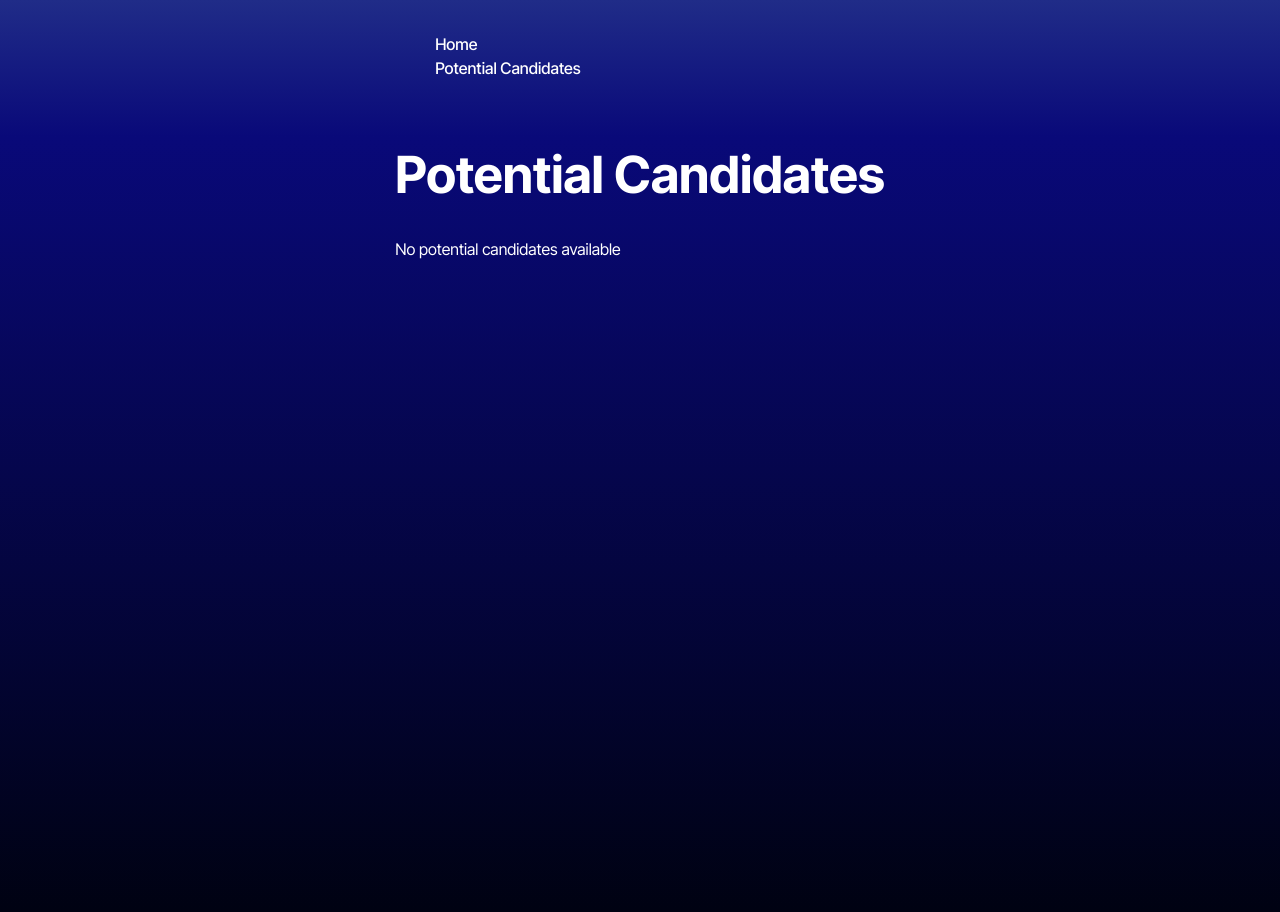
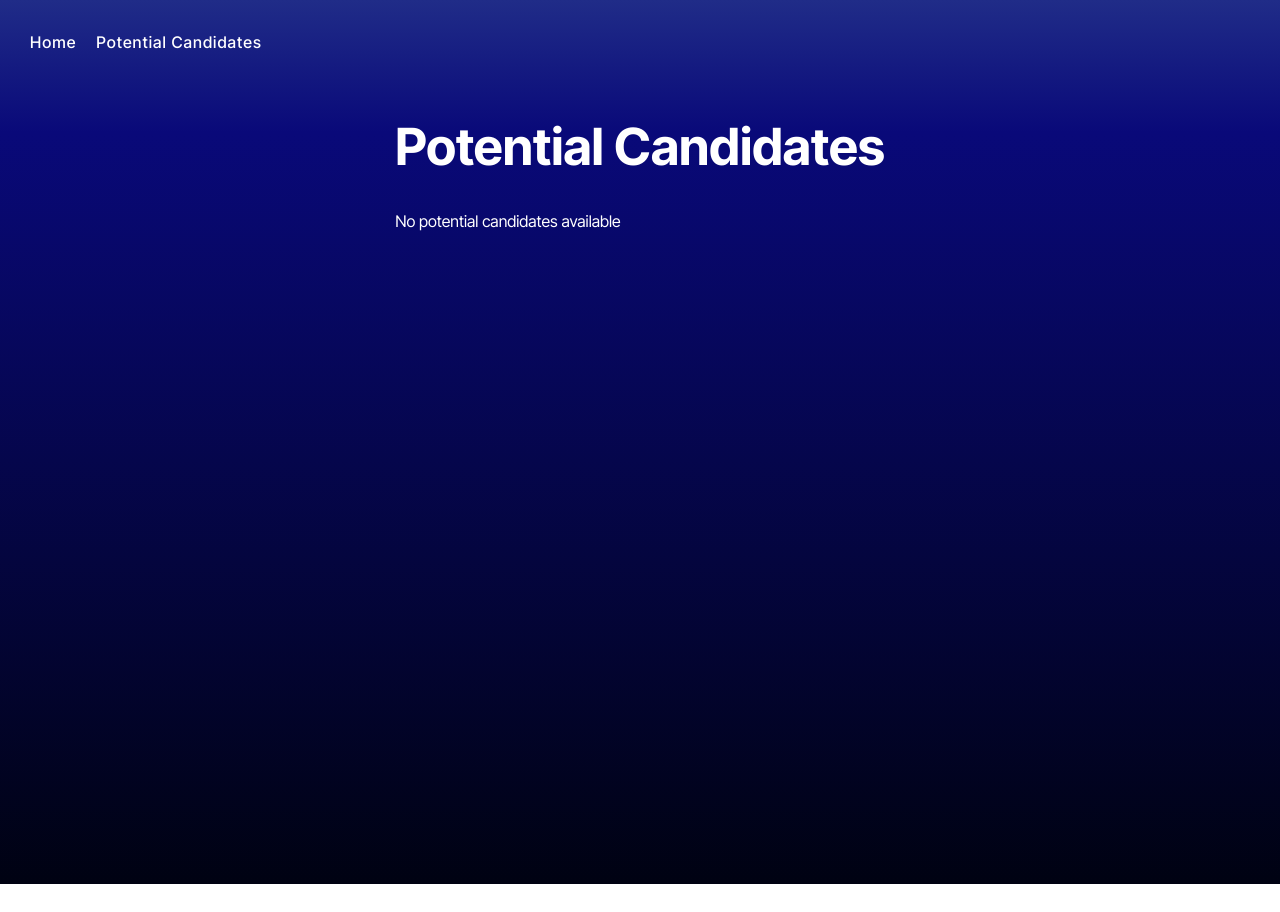
Before and after one commit to RaeOfChey/GitHired, a React (Vite) app: page /SavedCandidates in a window 1280 px wide. After the commit the page ends 884 px from the top, so only its background shows below. Built offline with nearby package versions, Linux system fonts and the light colour scheme.

Commit message:
Fixed page links and local storage issues

```diff
--- a/src/components/Nav.tsx
+++ b/src/components/Nav.tsx
@@ -2,13 +2,13 @@ import { Link } from 'react-router-dom';
 
 const Nav = () => {
   return (
-    <nav className="nav">
-      <ul className="nav-item">
+    <nav>
+      <ul>
         <li>
-          <Link to="/" className="nav-link">Home</Link>
+          <Link to="/">Home</Link>
         </li>
         <li>
-          <Link to="/SavedCandidates" className="nav-link">Potential Candidates</Link>
+          <Link to="/SavedCandidates">Potential Candidates</Link>
         </li>
       </ul>
     </nav>
--- a/src/index.css
+++ b/src/index.css
@@ -13,11 +13,13 @@
   -moz-osx-font-smoothing: grayscale;
 }
 
+/* Link styles - email, view profile */
 a {
   font-weight: 500;
   color: #646cff;
   text-decoration: inherit;
 }
+
 a:hover {
   color: #535bf2;
 }
@@ -33,7 +35,7 @@ body {
   background-repeat: no-repeat no-repeat;
   background-position: center center;
   margin: 0;
-  place-items: center;
+  /* place-items: center; */
   min-width: 320px;
   min-height: 100vh;
 }
@@ -43,6 +45,7 @@ h1 {
   line-height: 1.1;
 }
 
+/* Applying to Reject '-' & Add '+' buttons but supposed to be for users avatar image */
 button {
   border-radius: 8px;
   border: 1px solid transparent;
@@ -75,6 +78,7 @@ button:focus-visible {
   }
 }
 
+/* All text in main element */
 main {
   color: #fff;
   width: 100%;
@@ -84,17 +88,20 @@ main {
   align-items: center;
 }
 
+/* Even row numbers (row 2, row 4, row 6, etc) */
 tr {
   border-radius: 10px;
   background-color: #000;
   color: white;
 }
 
+/* Odd row numbers (row 1, row 3, row 5, etc) */
 tbody tr:nth-child(odd) {
   background-color: #333333;
 }
 
-.nav {
+/* Nav element styles */
+/* .nav {
   display: flex;
   justify-content: flex-start;
   padding: 1em 2em;
@@ -108,12 +115,34 @@ tbody tr:nth-child(odd) {
 .nav-link {
   color: #fff;
   text-decoration: none;
+} */
+
+ul {
+  display: flex;
+  justify-content: flex-start;
+  padding: 30px;
+  margin: 0;
+  list-style-type: none;
 }
 
-.active {
-  font-weight: 700;
+li {
+  margin-right: 20px;
 }
 
+a {
+  text-decoration: none;
+  color: #fff;
+  letter-spacing: 1px;
+
+}
+
+a:hover {
+  color: #fff;
+  font-weight: 700;
+  letter-spacing: .6px;
+}
+
+/* not sure */
 .table {
   width: 80vw;
   table-layout: fixed;
--- a/src/pages/CandidateSearch.tsx
+++ b/src/pages/CandidateSearch.tsx
@@ -1,10 +1,11 @@
 import React, { useEffect, useState } from 'react';
-import { Candidate as CandidateType } from '../interfaces/Candidate.interface'; // Adjusted import path
+import { Candidate as CandidateType } from '../interfaces/Candidate.interface';
 
 const CandidateSearch: React.FC = () => {
   const [candidates, setCandidates] = useState<CandidateType[]>([]);
   const [currentCandidateIndex, setCurrentCandidateIndex] = useState<number>(0);
   const [savedCandidates, setSavedCandidates] = useState<CandidateType[]>([]);
+  const [error, setError] = useState<string | null>(null); // Error state
 
   // Load saved candidates from local storage on component mount
   useEffect(() => {
@@ -14,9 +15,28 @@ const CandidateSearch: React.FC = () => {
     }
   }, []);
 
+// Fetch candidates from GitHub API
+const fetchCandidates = async () => {
+  try {
+    const response = await fetch('https://api.github.com/users'); // You can change this to a more specific endpoint
+    if (!response.ok) {
+      throw new Error('Failed to fetch candidates');
+    }
+    const data: CandidateType[] = await response.json();
+    setCandidates(data);
+  } catch (err) {
+    // Use a type assertion to tell TypeScript that 'err' is an instance of 'Error'
+    const error = err as Error; // Type assertion
+    setError(error.message); // Now TypeScript recognizes 'error' as having a 'message' property
+  }
+};
+
+  useEffect(() => {
+    fetchCandidates(); // Call the function to fetch candidates
+  }, []);
+
   // Function to save candidate
   const handleSaveCandidate = (candidate: CandidateType) => {
-    // Check if the candidate is already saved
     const isAlreadySaved = savedCandidates.some(saved => saved.id === candidate.id);
 
     if (!isAlreadySaved) {
@@ -26,22 +46,6 @@ const CandidateSearch: React.FC = () => {
     }
     nextCandidate(); // Move to the next candidate after saving
   };
-
-  // Mock data for candidates (replace with actual data fetching logic)
-  useEffect(() => {
-    const fetchCandidates = async () => {
-      // Fetch candidates from your API
-      const mockCandidates: CandidateType[] = [
-        { id: 1, avatar_url: 'avatar1.png', login: 'User1', location: 'Location1', email: 'user1@example.com', company: 'Company1', html_url: 'https://github.com/user1' },
-        { id: 2, avatar_url: 'avatar2.png', login: 'User2', location: 'Location2', email: 'user2@example.com', company: 'Company2', html_url: 'https://github.com/user2' },
-        { id: 3, avatar_url: 'avatar3.png', login: 'User3', location: 'Location3', email: 'user3@example.com', company: 'Company3', html_url: 'https://github.com/user3' },
-        // Add more candidates as needed
-      ];
-      setCandidates(mockCandidates);
-    };
-
-    fetchCandidates();
-  }, []);
 
   // Function to go to the next candidate
   const nextCandidate = () => {
@@ -57,6 +61,7 @@ const CandidateSearch: React.FC = () => {
   return (
     <div>
       <h1>Candidate Search</h1>
+      {error && <p>Error: {error}</p>} {/* Display any errors */}
       {currentCandidate ? (
         <div>
           <img src={currentCandidate.avatar_url} alt={currentCandidate.login} />
--- a/src/pages/SavedCandidates.tsx
+++ b/src/pages/SavedCandidates.tsx
@@ -1,5 +1,7 @@
+// SavedCandidates.tsx
 import React, { useEffect, useState } from 'react';
 import { Candidate as CandidateType } from '../interfaces/Candidate.interface';
+
 const SavedCandidates: React.FC = () => {
   const [savedCandidates, setSavedCandidates] = useState<CandidateType[]>([]);
 
@@ -25,19 +27,34 @@ const SavedCandidates: React.FC = () => {
       {savedCandidates.length === 0 ? (
         <p>No potential candidates available</p>
       ) : (
-        <ul>
-          {savedCandidates.map((candidate) => (
-            <li key={candidate.id}> {/* Ensure id is unique */}
-              <img src={candidate.avatar_url} alt={candidate.login} />
-              <h2>{candidate.login}</h2>
-              <p>Location: {candidate.location}</p>
-              <p>Email: {candidate.email}</p>
-              <p>Company: {candidate.company}</p>
-              <p>Bio: {candidate.bio}</p>
-              <button onClick={() => handleReject(candidate.id)}>Reject</button>
-            </li>
-          ))}
-        </ul>
+        <table>
+          <thead>
+            <tr>
+              <th>Image</th>
+              <th>Name</th>
+              <th>Location</th>
+              <th>Email</th>
+              <th>Company</th>
+              <th>Bio</th>
+              <th>Reject</th>
+            </tr>
+          </thead>
+          <tbody>
+            {savedCandidates.map((candidate) => (
+              <tr key={candidate.id}>
+                <td><img src={candidate.avatar_url} alt={candidate.login} width="50" /></td>
+                <td>{candidate.login}</td>
+                <td>{candidate.location || 'N/A'}</td>
+                <td>{candidate.email || 'N/A'}</td>
+                <td>{candidate.company || 'N/A'}</td>
+                <td>{candidate.bio || 'N/A'}</td>
+                <td>
+                  <button onClick={() => handleReject(candidate.id)}>-</button>
+                </td>
+              </tr>
+            ))}
+          </tbody>
+        </table>
       )}
     </div>
   );
```
